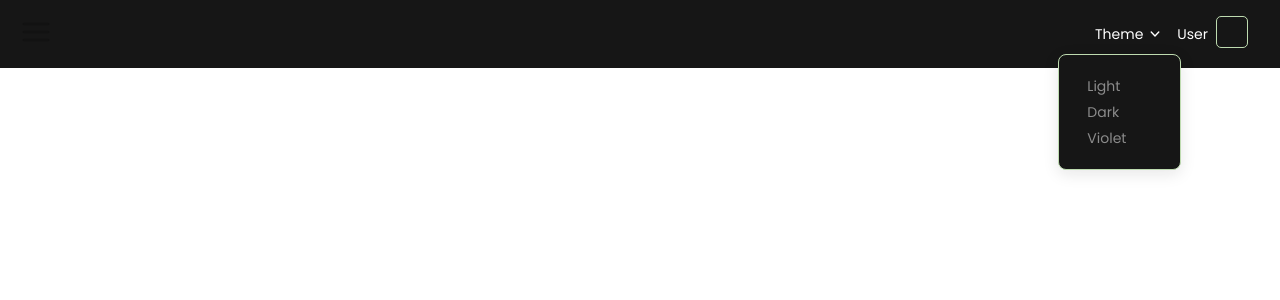
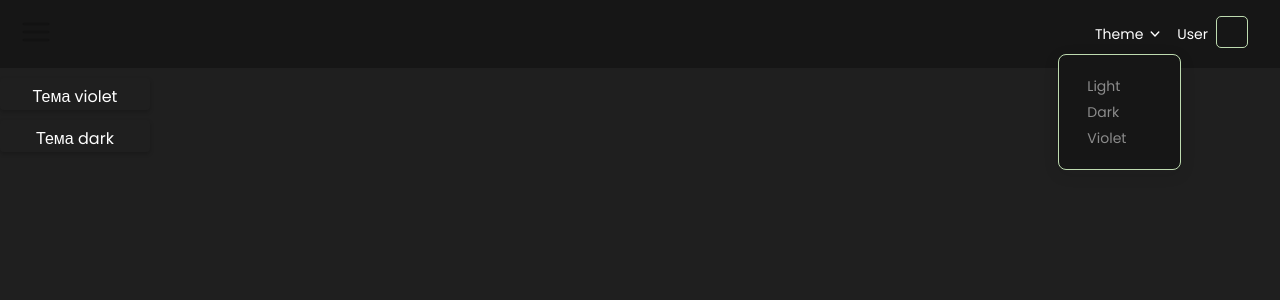
Before and after one commit to MoskaletsOleksandr/task-pro-team-project, a React (Create React App) app: page /task-pro-team-project/home in a window 1280 px wide. Shown: the top 300 px of the page. Built offline with nearby package versions, Linux system fonts and the light colour scheme.

Commit message:
shown-global-varibles

```diff
--- /dev/null
+++ b/src/components/TestThemeBtn/TestThemeBtn.jsx
@@ -0,0 +1,5 @@
+import { ButtonStyled } from './TestThemeBtn.styled';
+
+export const TestThemeBtn = ({ children, onClick }) => {
+  return <ButtonStyled onClick={onClick}>{children}</ButtonStyled>;
+};
--- /dev/null
+++ b/src/components/TestThemeBtn/TestThemeBtn.styled.jsx
@@ -0,0 +1,15 @@
+import styled from '@emotion/styled';
+
+export const ButtonStyled = styled.button`
+  transition: transform 0.3s ease-in-out;
+  height: 32px;
+  width: 150px;
+  box-shadow: 0px 2px 4px rgba(0, 0, 0, 0.2);
+  padding: 10px 20px;
+  margin-top: 10px;
+  border: none;
+  border-radius: 4px;
+  font-size: 16px;
+  background-color: var(--button-bg-color);
+  color: #fff;
+`;
--- a/src/pages/HomePages.js
+++ b/src/pages/HomePages.js
@@ -2,12 +2,24 @@ import React, { useEffect, useState } from 'react';
 
 import Header from 'components/Header/Header';
 import { Outlet } from 'react-router-dom';
+import { TestThemeBtn } from 'components/TestThemeBtn/TestThemeBtn';
 // import ScreensPage from 'components/ScreensPage/ScreensPage';
 // import Sidebar from 'components/Sidebar/Sidebar';
 // import Backdrop from '../components/Sidebar/Backdrop';
 
 const HomePage = () => {
   const [showSidebar, setShowSidebar] = useState(true);
+  const [theme, setTheme] = useState('dark');
+
+  useEffect(() => {
+    document.body.classList.add(theme);
+    return () => {
+      document.body.classList.remove(theme);
+    };
+  }, [theme]);
+  const handleThemeChange = color => {
+    setTheme(color);
+  };
 
   const toggleSidebar = () => {
     setShowSidebar(!showSidebar);
@@ -40,9 +52,24 @@ const HomePage = () => {
             maxHeight: '100vh',
             display: 'flex',
             flexDirection: 'column',
+            backgroundColor: 'var(--screens-page-bg-color)',
           }}
         >
           <Header onToggleSidebar={toggleSidebar} />
+          <TestThemeBtn
+            onClick={() => {
+              handleThemeChange('violet');
+            }}
+          >
+            Тема violet
+          </TestThemeBtn>
+          <TestThemeBtn
+            onClick={() => {
+              handleThemeChange('dark');
+            }}
+          >
+            Тема dark
+          </TestThemeBtn>
           <Outlet />
           {/* <ScreensPage /> */}
         </div>
```
